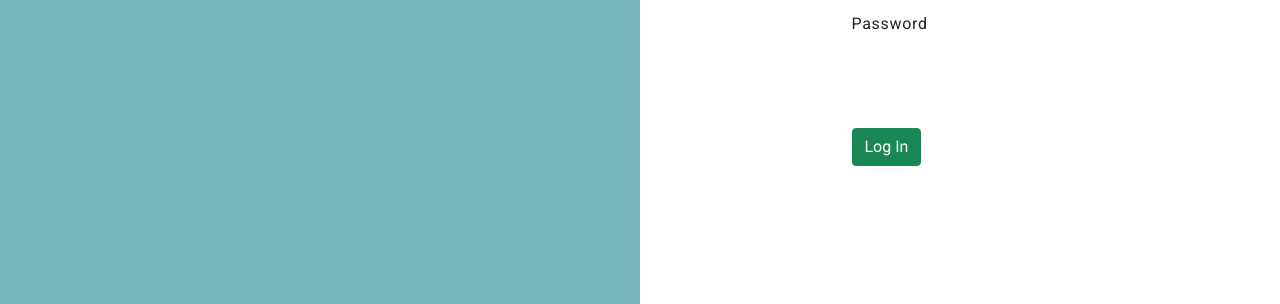
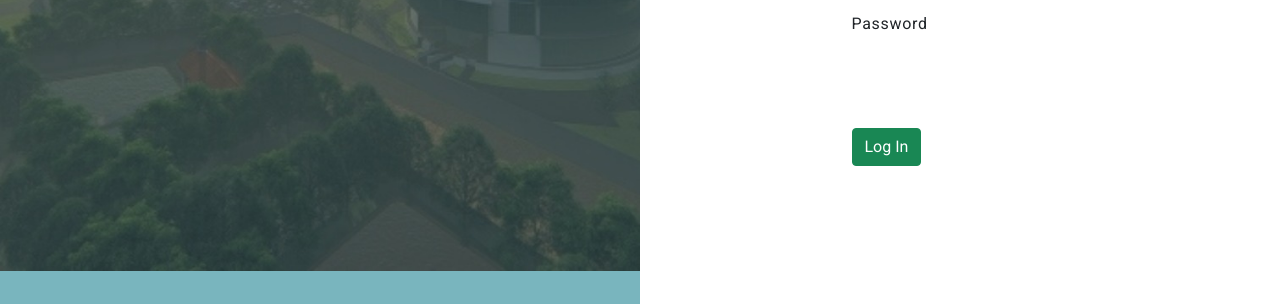
Before and after one commit to mthoriqzi/telkom-lecturerpr, a React app in the folder Client/: page /Login in a window 1280 px wide. Shown: the part 496-800 px from the top of the page. Built offline with nearby package versions, Linux system fonts and the light colour scheme.

Commit message:
nambahin gambar di login

```diff
--- a/Client/src/pages/Login.css
+++ b/Client/src/pages/Login.css
@@ -11,3 +11,7 @@
 .big{
     font-size:100px;
 }
+
+.login{
+    margin-top: -10%;
+}
--- a/Client/src/pages/Login.jsx
+++ b/Client/src/pages/Login.jsx
@@ -1,5 +1,6 @@
 import React, { useState } from 'react'
 import logo from '../assets/images/logotelkom.png'
+import login from '../assets/images/login.jpeg'
 import PropTypes from 'prop-types';
 import './Login.css';
 
@@ -37,12 +38,14 @@ const Login = ({ setToken,token1 }) => {
       // console.log(tokentemp)
     return (
       <div className="row vh-100 m-0">
-        <div className="col-6 bg-hijau my-auto h-100 d-flex align-items-center justify-content-center text-center text-white">
-          <div>
+        {/* <div className="col-6 bg-hijau my-auto h-100 d-flex align-items-center justify-content-center text-center text-white"> */}
+        <div className="col-6 bg-hijau h-100 overflow-hidden px-0">
+          {/* <div>
             <h1 className='big'>DEK-FRI</h1>
             <h3>Dashboard Evaluasi Kinerja</h3>
             <h3>Fakultas Rekayasa Industri</h3>
-          </div>
+          </div> */}
+          <img src={login} alt="Login" className="w-100 login"/>
         </div>
         <div className="col-6 row">
           <div className="col-9"></div>
```
Also changed, not shown: Client/public/favicon.ico (deleted), Client/public/favicon.png, Client/public/logo192.png (deleted), Client/public/logo512.png (deleted), Client/src/assets/images/favicon.png (deleted), Client/src/assets/images/login.jpeg (added), Client/src/assets/images/logo.png (deleted).
